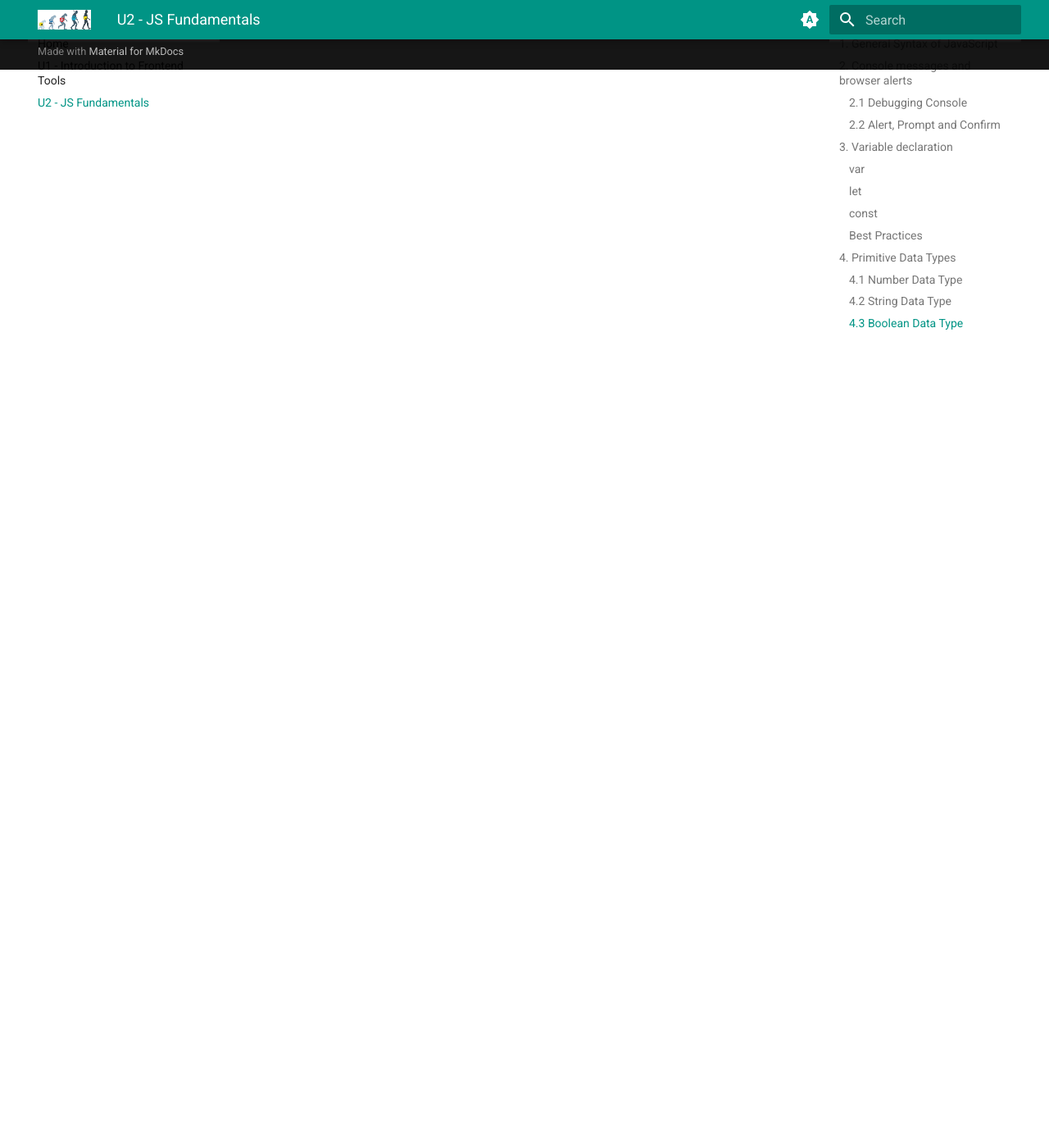
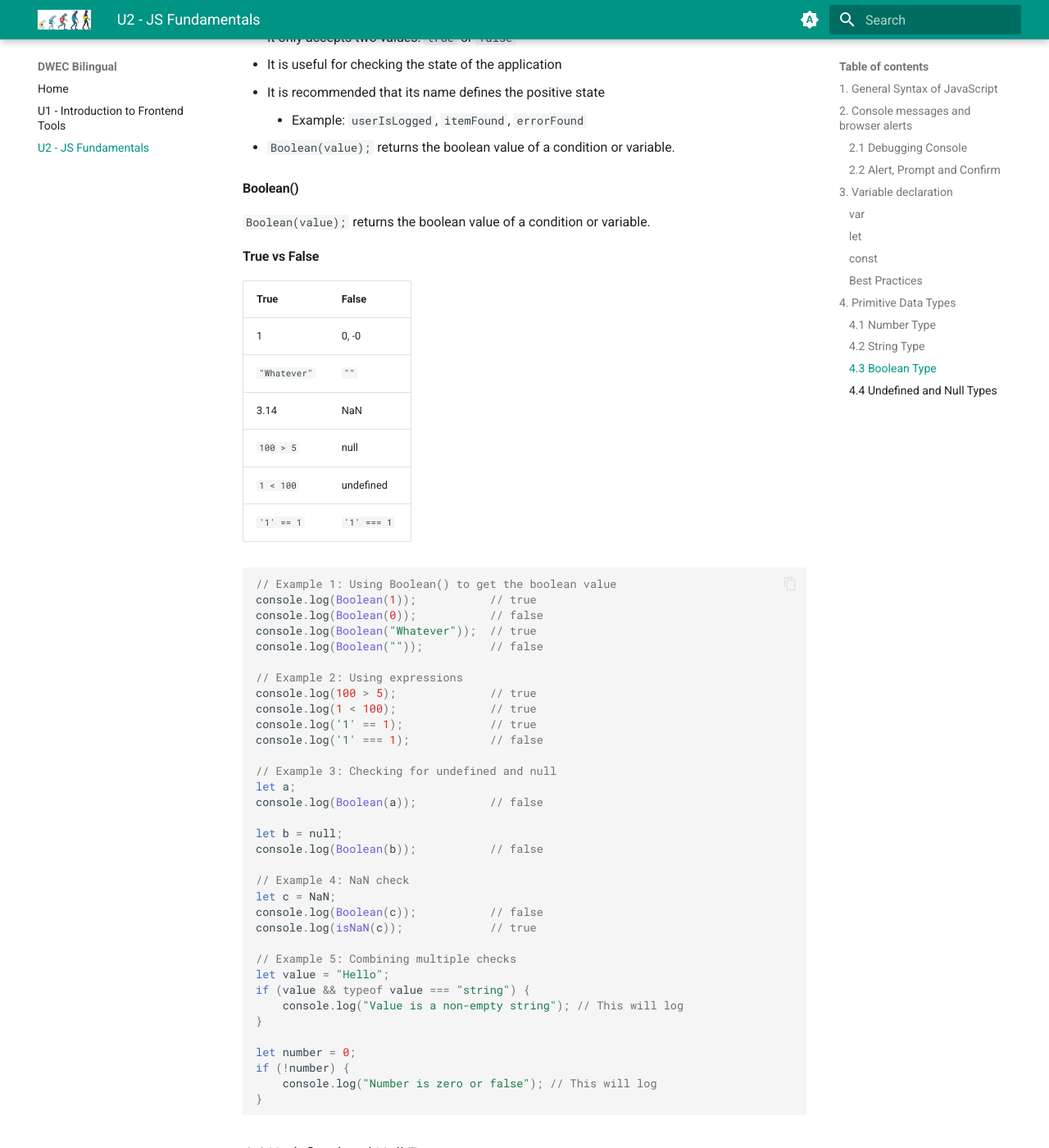
Before and after one commit to jeatzr/dwec-bi, an MkDocs documentation site: the page built from docs/02_js_fundamentals/README.md, in a window 1280 px wide and 1400 px high, scrolled down 10456 px. Shown: the whole window at 82% size. Built offline with MkDocs 1.6.1 and Material for MkDocs 9.7.7, drawn with Linux system fonts in a browser that asks for light colours; some of the changed text lies outside the part shown.

Commit message:
Boolean Type

````diff
--- a/docs/02_js_fundamentals/README.md
+++ b/docs/02_js_fundamentals/README.md
@@ -209,7 +209,7 @@
 
 These are the basic building blocks of data in JavaScript. Understanding and using them appropriately is crucial for effective programming in JavaScript.
 
-### **4.1 Number Data Type**
+### **4.1 Number Type**
 
 In JavaScript, the `number` data type represents both integers and floating-point numbers.
 
@@ -348,7 +348,7 @@
 let fixedDecimal = (123.456).toFixed(2);  // '123.46'
 ```
 
-### **4.2 String Data Type**
+### **4.2 String Type**
 
 In JavaScript, the `string` data type is used to represent textual data.
 
@@ -462,4 +462,115 @@
     </ol>
 </div>
 
-### **4.3 Boolean Data Type**
+### **4.3 Boolean Type**
+
+- It only accepts two values: `true` or `false`
+- It is useful for checking the state of the application
+- It is recommended that its name defines the positive state
+    - Example: `userIsLogged`, `itemFound`, `errorFound`
+
+- `Boolean(value);` returns the boolean value of a condition or variable.
+
+#### Boolean()
+
+`Boolean(value);` returns the boolean value of a condition or variable.
+
+#### True vs False
+
+| True         | False       |
+| ------------ | ----------- |
+| 1            | 0, -0       |
+| `"Whatever"` | `""`        |
+| 3.14         | NaN         |
+| `100 > 5`    | null        |
+| `1 < 100`    | undefined   |
+| `'1' == 1`   | `'1' === 1` |
+
+```js
+// Example 1: Using Boolean() to get the boolean value
+console.log(Boolean(1));           // true
+console.log(Boolean(0));           // false
+console.log(Boolean("Whatever"));  // true
+console.log(Boolean(""));          // false
+
+// Example 2: Using expressions
+console.log(100 > 5);              // true
+console.log(1 < 100);              // true
+console.log('1' == 1);             // true
+console.log('1' === 1);            // false
+
+// Example 3: Checking for undefined and null
+let a;
+console.log(Boolean(a));           // false
+
+let b = null;
+console.log(Boolean(b));           // false
+
+// Example 4: NaN check
+let c = NaN;
+console.log(Boolean(c));           // false
+console.log(isNaN(c));             // true
+
+// Example 5: Combining multiple checks
+let value = "Hello";
+if (value && typeof value === "string") {
+    console.log("Value is a non-empty string"); // This will log
+}
+
+let number = 0;
+if (!number) {
+    console.log("Number is zero or false"); // This will log
+}
+```
+
+### 4.4 Undefined and Null Types
+
+In JavaScript, `undefined` and `null` are two distinct types that represent absence of value or non-existence. They are often confused with each other but have different meanings and use cases.
+
+#### Undefined
+- **Type**: `undefined`
+- **Description**: A variable that has been declared but has not yet been assigned a value has the value `undefined`.
+- **Example**:
+    ```javascript
+    let a;
+    console.log(a); // Output: undefined
+    ```
+
+#### Null
+- **Type**: `object`
+- **Description**: `null` is an assignment value that can be used to represent no value or no object. It's explicitly set by the programmer to indicate "no value".
+- **Example**:
+    ```javascript
+    let b = null;
+    console.log(b); // Output: null
+    ```
+
+#### Key Differences
+
+- **Type**:
+    - `undefined`: The type of `undefined` is `undefined`.
+    - `null`: The type of `null` is `object` (this is a historical bug in JavaScript, but it remains for backward compatibility).
+
+- **Default Value**:
+    - `undefined` is the default value for uninitialized variables.
+    - `null` is an explicit assignment to indicate an empty or non-existent value.
+
+- **Usage**:
+    - Use `undefined` to check if a variable has been declared but not yet assigned a value.
+    - Use `null` to intentionally signify that a variable should be empty.
+
+#### Examples
+
+```javascript
+// Undefined example
+let x;
+console.log(x); // Output: undefined
+
+// Null example
+let y = null;
+console.log(y); // Output: null
+
+// Checking types
+console.log(typeof x); // Output: undefined
+console.log(typeof y); // Output: object
+```
--- a/mkdocs.yml
+++ b/mkdocs.yml
@@ -6,7 +6,7 @@
   - U2 - JS Fundamentals: 02_js_fundamentals/README.md
 
 theme:
-  logo: /01_frontend_introduction/img/JSEvol.png
+  logo: 01_frontend_introduction/img/JSEvol.png
   name: material
   features:
     - content.code.copy
````
Also changed, not shown: docs/index.md (+4 -2 lines), site/01_frontend_introduction/06_include_js/index.html, site/01_frontend_introduction/index.html, site/02_js_fundamentals/index.html, site/index.html, site/search/search_index.json.
